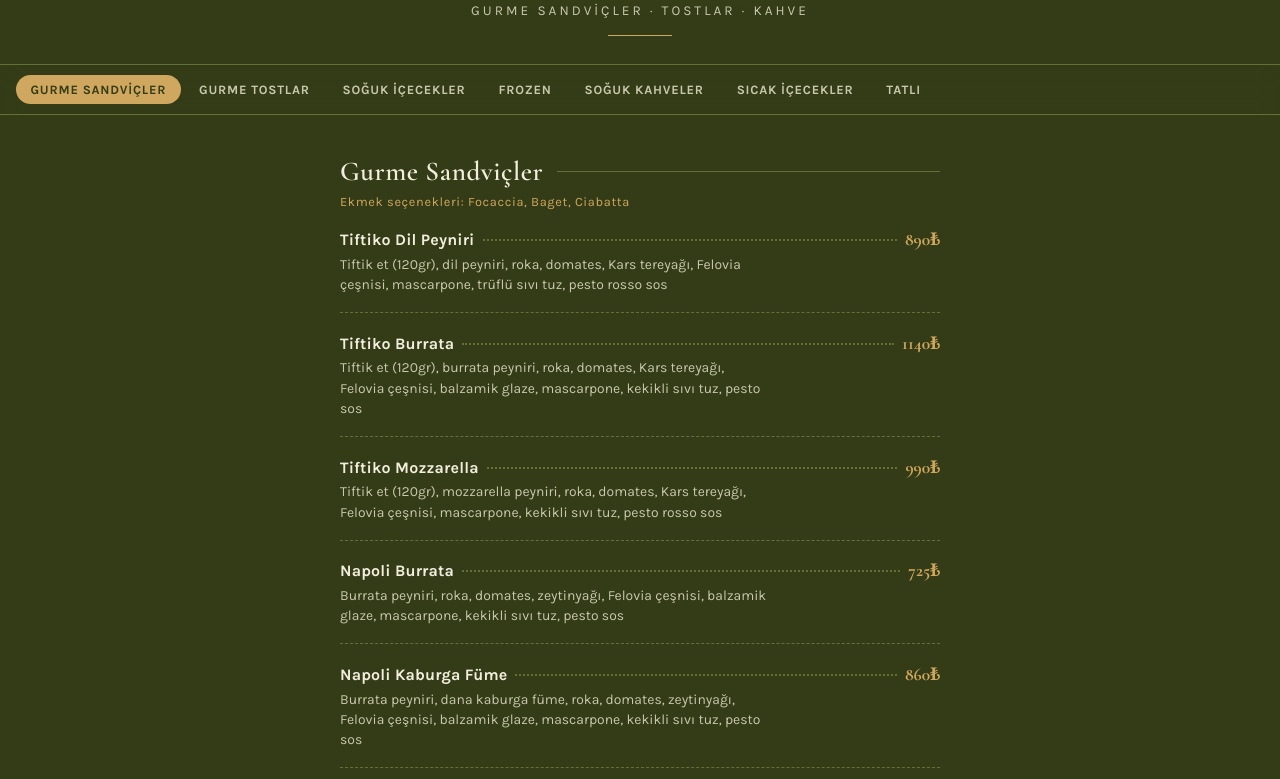
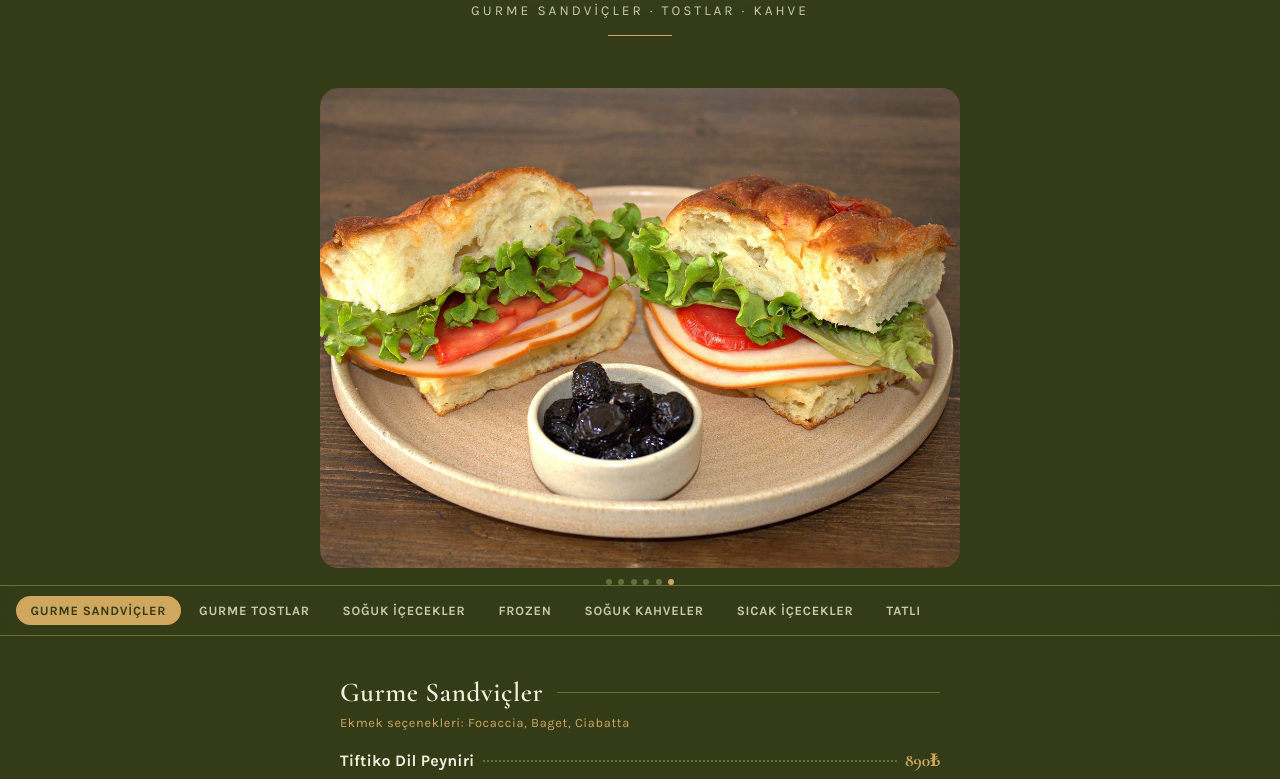
Before and after one commit to StentorianNN/qr-menu-felovia, a website: page public/index.html in a window 1280 px wide. Shown: the part 249-1028 px from the top of the page. Drawn offline with nearby package versions, Linux system fonts and the light colour scheme; no server answers.

Commit message:
Add featured sandwich photo slider
Single-photo-at-a-time swipeable slider under the header, using 6
new sandwich shots. Rounded corners, dot indicators, no captions.

Co-Authored-By: Claude Sonnet 5 <noreply@anthropic.com>

```diff
--- a/public/index.html
+++ b/public/index.html
@@ -178,6 +178,51 @@
   }
 
   .status { text-align: center; color: var(--cream-soft); padding: 3rem 1rem; }
+
+  /* ---------- Featured photo slider ---------- */
+  .featured {
+    margin-top: 1.5rem;
+    padding: 0 1.25rem;
+  }
+  .featured-track {
+    display: flex;
+    overflow-x: auto;
+    scroll-snap-type: x mandatory;
+    scrollbar-width: none;
+    max-width: 640px;
+    margin: 0 auto;
+    border-radius: 18px;
+  }
+  .featured-track::-webkit-scrollbar { display: none; }
+  .featured-slide {
+    position: relative;
+    flex: 0 0 100%;
+    width: 100%;
+    aspect-ratio: 4 / 3;
+    overflow: hidden;
+    border-radius: 18px;
+    scroll-snap-align: start;
+    scroll-snap-stop: always;
+  }
+  .featured-slide img {
+    width: 100%;
+    height: 100%;
+    object-fit: cover;
+    display: block;
+  }
+  .featured-dots {
+    display: flex;
+    justify-content: center;
+    gap: 0.4rem;
+    margin-top: 0.7rem;
+  }
+  .featured-dots span {
+    width: 6px;
+    height: 6px;
+    border-radius: 50%;
+    background: var(--line);
+  }
+  .featured-dots span.active { background: var(--gold); }
 </style>
 </head>
 <body>
@@ -187,6 +232,20 @@
     <p class="tagline" id="restaurant-tagline"></p>
     <div class="rule"></div>
   </header>
+
+  <section class="featured" aria-label="Sandviç fotoğrafları">
+    <div class="featured-track" id="featured-track">
+      <div class="featured-slide"><img src="/images/slider-1.jpg" alt="Felovia sandviç" loading="lazy" /></div>
+      <div class="featured-slide"><img src="/images/slider-2.jpg" alt="Felovia sandviç" loading="lazy" /></div>
+      <div class="featured-slide"><img src="/images/slider-3.jpg" alt="Felovia sandviç" loading="lazy" /></div>
+      <div class="featured-slide"><img src="/images/slider-4.jpg" alt="Felovia sandviç" loading="lazy" /></div>
+      <div class="featured-slide"><img src="/images/slider-5.jpg" alt="Felovia sandviç" loading="lazy" /></div>
+      <div class="featured-slide"><img src="/images/slider-6.jpg" alt="Felovia sandviç" loading="lazy" /></div>
+    </div>
+    <div class="featured-dots" id="featured-dots">
+      <span class="active"></span><span></span><span></span><span></span><span></span><span></span>
+    </div>
+  </section>
 
   <nav id="category-nav" aria-label="Menü kategorileri"></nav>
 
@@ -299,6 +358,25 @@
     }
   }
   load();
+
+  const featuredTrack = document.getElementById("featured-track");
+  const featuredDots = document.getElementById("featured-dots");
+  if (featuredTrack && featuredDots) {
+    const dots = [...featuredDots.children];
+    const slides = [...featuredTrack.children];
+    const io = new IntersectionObserver(
+      (entries) => {
+        for (const entry of entries) {
+          if (entry.isIntersecting) {
+            const i = slides.indexOf(entry.target);
+            dots.forEach((d, di) => d.classList.toggle("active", di === i));
+          }
+        }
+      },
+      { root: featuredTrack, threshold: 0.6 }
+    );
+    slides.forEach((s) => io.observe(s));
+  }
 </script>
 </body>
 </html>
```
Also changed, not shown: public/images/slider-1.jpg (added), public/images/slider-2.jpg (added), public/images/slider-3.jpg (added), public/images/slider-4.jpg (added), public/images/slider-5.jpg (added), public/images/slider-6.jpg (added).
